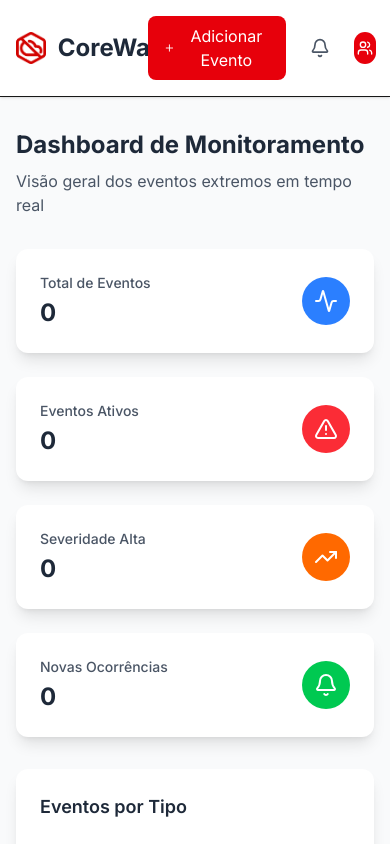
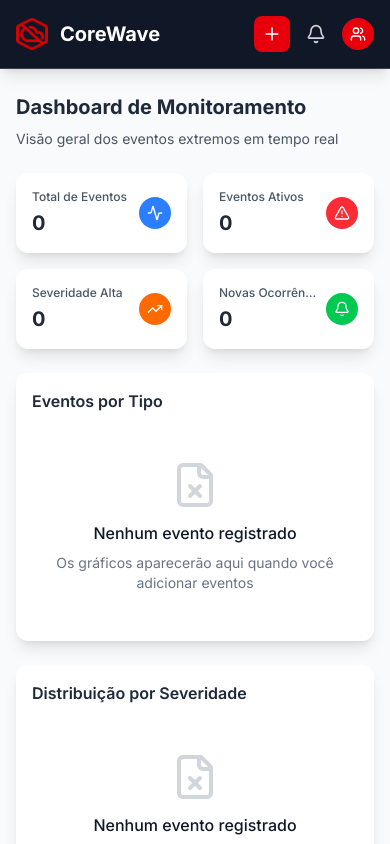
Before and after one commit to juanxto/prototipo-cw, a Next.js app: page /dashboard in a window 390 px wide. Shown: the top 844 px of the page. Built offline with nearby package versions, Linux system fonts and the light colour scheme.

Commit message:
Ajustando responsividade e cores

```diff
--- a/src/app/dashboard/page.tsx
+++ b/src/app/dashboard/page.tsx
@@ -3,6 +3,7 @@
 import React, { useState, useEffect } from 'react';
 import { BarChart, Bar, XAxis, YAxis, CartesianGrid, Tooltip, ResponsiveContainer, PieChart, Pie, Cell } from 'recharts';
 import { AlertTriangle, MapPin, TrendingUp, Bell, Users, Activity, Plus, FileX } from 'lucide-react';
+import Header from '../../components/Header';
 
 export default function DashboardPage() {
   const [stats, setStats] = useState({
@@ -16,7 +17,7 @@ export default function DashboardPage() {
   const [eventos, setEventos] = useState([]);
 
   // Dados vazios para os gráficos
-  const chartData: any[] | undefined = [];
+  const chartData = [];
 
   const handleAddEvent = () => {
     setShowModal(true);
@@ -26,10 +27,11 @@ export default function DashboardPage() {
     setShowModal(false);
   };
 
-  const handleSubmitEvent = (eventData: { tipo?: string; local?: string; severidade: any; descricao?: string; }) => {
+  const handleSubmitEvent = (eventData) => {
     // Aqui você integrará com o backend Quarkus
     console.log('Evento a ser enviado para o backend:', eventData);
 
+    // Por enquanto, apenas simula a adição local
     const novoEvento = {
       id: Date.now(),
       ...eventData,
@@ -48,20 +50,20 @@ export default function DashboardPage() {
   };
 
   const StatCard = ({ icon: Icon, title, value, color, trend }) => (
-    <div className="bg-white rounded-xl p-6 shadow-lg hover:shadow-xl transition-shadow">
+    <div className="bg-white rounded-xl p-4 sm:p-6 shadow-lg hover:shadow-xl transition-shadow">
       <div className="flex items-center justify-between">
-        <div>
-          <p className="text-gray-600 text-sm font-medium">{title}</p>
-          <p className="text-2xl font-bold text-gray-800 mt-1">{value}</p>
+        <div className="min-w-0 flex-1">
+          <p className="text-gray-600 text-xs sm:text-sm font-medium truncate">{title}</p>
+          <p className="text-xl sm:text-2xl font-bold text-gray-800 mt-1">{value}</p>
           {trend && (
-            <p className="text-green-600 text-sm flex items-center mt-1">
-              <TrendingUp className="w-4 h-4 mr-1" />
+            <p className="text-green-600 text-xs sm:text-sm flex items-center mt-1">
+              <TrendingUp className="w-3 h-3 sm:w-4 sm:h-4 mr-1" />
               {trend}
             </p>
           )}
         </div>
-        <div className={`p-3 rounded-full ${color}`}>
-          <Icon className="w-6 h-6 text-white" />
+        <div className={`p-2 sm:p-3 rounded-full ${color} flex-shrink-0 ml-2`}>
+          <Icon className="w-4 h-4 sm:w-6 sm:h-6 text-white" />
         </div>
       </div>
     </div>
@@ -89,8 +91,8 @@ export default function DashboardPage() {
     if (!showModal) return null;
 
     return (
-      <div className="fixed inset-0 backdrop-blur-xs flex items-center justify-center z-50">
-        <div className="bg-white rounded-xl p-6 w-full max-w-md mx-4">
+      <div className="fixed inset-0 backdrop-blur-xs flex items-center justify-center z-50 p-4">
+        <div className="bg-white rounded-xl p-4 sm:p-6 w-full max-w-md mx-auto">
           <h3 className="text-lg font-semibold text-gray-800 mb-4">Adicionar Novo Evento</h3>
 
           <div className="space-y-4">
@@ -100,7 +102,7 @@ export default function DashboardPage() {
                 name="tipo"
                 value={formData.tipo}
                 onChange={handleInputChange}
-                className="w-full px-3 py-2 border border-gray-300 rounded-lg focus:ring-2 focus:ring-red-500 focus:border-transparent"
+                className="w-full px-3 py-2 border border-gray-300 rounded-lg focus:ring-2 focus:ring-red-500 focus:border-transparent text-sm"
                 required
               >
                 <option value="">Selecione o tipo</option>
@@ -121,7 +123,7 @@ export default function DashboardPage() {
                 value={formData.local}
                 onChange={handleInputChange}
                 placeholder="Ex: São Paulo, SP"
-                className="w-full px-3 py-2 border border-gray-300 rounded-lg focus:ring-2 focus:ring-red-500 focus:border-transparent"
+                className="w-full px-3 py-2 border border-gray-300 rounded-lg focus:ring-2 focus:ring-red-500 focus:border-transparent text-sm"
                 required
               />
             </div>
@@ -132,7 +134,7 @@ export default function DashboardPage() {
                 name="severidade"
                 value={formData.severidade}
                 onChange={handleInputChange}
-                className="w-full px-3 py-2 border border-gray-300 rounded-lg focus:ring-2 focus:ring-red-500 focus:border-transparent"
+                className="w-full px-3 py-2 border border-gray-300 rounded-lg focus:ring-2 focus:ring-red-500 focus:border-transparent text-sm"
               >
                 <option value="baixa">Baixa</option>
                 <option value="média">Média</option>
@@ -148,22 +150,22 @@ export default function DashboardPage() {
                 onChange={handleInputChange}
                 placeholder="Descreva os detalhes do evento..."
                 rows={3}
-                className="w-full px-3 py-2 border border-gray-300 rounded-lg focus:ring-2 focus:ring-blue-500 focus:border-transparent"
+                className="w-full px-3 py-2 border border-gray-300 rounded-lg focus:ring-2 focus:ring-red-500 focus:border-transparent text-sm"
               />
             </div>
 
-            <div className="flex space-x-3 pt-4">
+            <div className="flex flex-col sm:flex-row gap-3 pt-4">
               <button
                 type="button"
                 onClick={handleCloseModal}
-                className="flex-1 px-4 py-2 text-gray-700 bg-gray-200 rounded-lg hover:bg-gray-300 transition-colors"
+                className="px-4 py-2 text-gray-700 bg-gray-200 rounded-lg hover:bg-gray-300 transition-colors order-2 sm:order-1"
               >
                 Cancelar
               </button>
               <button
                 type="button"
                 onClick={handleSubmit}
-                className="flex-1 px-4 py-2 bg-red-600 text-white rounded-lg hover:bg-red-700 transition-colors"
+                className="px-4 py-2 bg-red-600 text-white rounded-lg hover:bg-red-700 transition-colors order-1 sm:order-2"
               >
                 Adicionar Evento
               </button>
@@ -175,55 +177,27 @@ export default function DashboardPage() {
   };
 
   const EmptyState = ({ title, description, icon: Icon }) => (
-    <div className="flex flex-col items-center justify-center py-12 text-center">
-      <Icon className="w-16 h-16 text-gray-300 mb-4" />
-      <h3 className="text-lg font-medium text-gray-900 mb-2">{title}</h3>
-      <p className="text-gray-500 max-w-sm">{description}</p>
+    <div className="flex flex-col items-center justify-center py-8 sm:py-12 text-center px-4">
+      <Icon className="w-12 h-12 sm:w-16 sm:h-16 text-gray-300 mb-3 sm:mb-4" />
+      <h3 className="text-base sm:text-lg font-medium text-gray-900 mb-2">{title}</h3>
+      <p className="text-sm sm:text-base text-gray-500 max-w-sm">{description}</p>
     </div>
   );
 
   return (
     <div className="min-h-screen bg-gray-50">
-      {/* Header */}
-      <header className="bg-white shadow-sm border-b">
-        <div className="max-w-7xl mx-auto px-4 sm:px-6 lg:px-8">
-          <div className="flex justify-between items-center py-4">
-            <div className="flex items-center">
-              <img
-                src="/favicon.png"
-                alt="CoreWave Logo"
-                className="w-8 h-8 font mr-3"
-              />
-              <h1 className="text-2xl font-bold text-gray-800">CoreWave</h1>
-            </div>
-            <div className="flex items-center space-x-4">
-              <button
-                onClick={handleAddEvent}
-                className="flex items-center px-4 py-2 bg-red-600 text-white rounded-lg hover:bg-red-700 transition-colors"
-              >
-                <Plus className="w-4 h-4 mr-2" />
-                Adicionar Evento
-              </button>
-              <button className="p-2 text-gray-600 hover:text-gray-800 rounded-lg hover:bg-gray-100">
-                <Bell className="w-5 h-5" />
-              </button>
-              <div className="w-8 h-8 bg-red-600 rounded-full flex items-center justify-center">
-                <Users className="w-4 h-4 text-white" />
-              </div>
-            </div>
-          </div>
-        </div>
-      </header>
+      {/* Header Component */}
+      <Header onAddEvent={handleAddEvent} />
 
       {/* Main Content */}
-      <main className="max-w-7xl mx-auto px-4 sm:px-6 lg:px-8 py-8">
-        <div className="mb-8">
-          <h2 className="text-2xl font-bold text-gray-800 mb-2">Dashboard de Monitoramento</h2>
-          <p className="text-gray-600">Visão geral dos eventos extremos em tempo real</p>
+      <main className="max-w-7xl mx-auto px-4 sm:px-6 lg:px-8 py-6 sm:py-8">
+        <div className="mb-6 sm:mb-8">
+          <h2 className="text-xl sm:text-2xl font-bold text-gray-800 mb-2">Dashboard de Monitoramento</h2>
+          <p className="text-sm sm:text-base text-gray-600">Visão geral dos eventos extremos em tempo real</p>
         </div>
 
         {/* Stats Grid */}
-        <div className="grid grid-cols-1 md:grid-cols-2 lg:grid-cols-4 gap-6 mb-8">
+        <div className="grid grid-cols-2 lg:grid-cols-4 gap-4 sm:gap-6 mb-6 sm:mb-8">
           <StatCard
             icon={Activity}
             title="Total de Eventos"
@@ -251,10 +225,10 @@ export default function DashboardPage() {
         </div>
 
         {/* Charts Section */}
-        <div className="grid grid-cols-1 lg:grid-cols-2 gap-8 mb-8">
+        <div className="grid grid-cols-1 lg:grid-cols-2 gap-6 sm:gap-8 mb-6 sm:mb-8">
           {/* Gráfico de Barras */}
-          <div className="bg-white rounded-xl p-6 shadow-lg">
-            <h3 className="text-lg font-semibold text-gray-800 mb-4">Eventos por Tipo</h3>
+          <div className="bg-white rounded-xl p-4 sm:p-6 shadow-lg">
+            <h3 className="text-base sm:text-lg font-semibold text-gray-800 mb-4">Eventos por Tipo</h3>
             {chartData.length === 0 ? (
               <EmptyState
                 title="Nenhum evento registrado"
@@ -275,8 +249,8 @@ export default function DashboardPage() {
           </div>
 
           {/* Gráfico de Pizza */}
-          <div className="bg-white rounded-xl p-6 shadow-lg">
-            <h3 className="text-lg font-semibold text-gray-800 mb-4">Distribuição por Severidade</h3>
+          <div className="bg-white rounded-xl p-4 sm:p-6 shadow-lg">
+            <h3 className="text-base sm:text-lg font-semibold text-gray-800 mb-4">Distribuição por Severidade</h3>
             {chartData.length === 0 ? (
               <EmptyState
                 title="Nenhum evento registrado"
@@ -307,13 +281,13 @@ export default function DashboardPage() {
         </div>
 
         {/* Recent Events */}
-        <div className="bg-white rounded-xl p-6 shadow-lg">
-          <div className="flex justify-between items-center mb-4">
-            <h3 className="text-lg font-semibold text-gray-800">Eventos Recentes</h3>
+        <div className="bg-white rounded-xl p-4 sm:p-6 shadow-lg">
+          <div className="flex flex-col sm:flex-row sm:justify-between sm:items-center mb-4 gap-2">
+            <h3 className="text-base sm:text-lg font-semibold text-gray-800">Eventos Recentes</h3>
             {eventos.length > 0 && (
               <button
                 onClick={handleAddEvent}
-                className="text-blue-600 hover:text-blue-700 text-sm font-medium"
+                className="text-red-600 hover:text-red-700 text-sm font-medium self-start sm:self-auto"
               >
                 Adicionar mais
               </button>
@@ -327,18 +301,18 @@ export default function DashboardPage() {
               icon={FileX}
             />
           ) : (
-            <div className="space-y-4">
+            <div className="space-y-3 sm:space-y-4">
               {eventos.map((event) => (
-                <div key={event.id} className="flex items-center justify-between p-4 border border-gray-200 rounded-lg hover:bg-gray-50">
+                <div key={event.id} className="flex flex-col sm:flex-row sm:items-center justify-between p-3 sm:p-4 border border-gray-200 rounded-lg hover:bg-gray-50 gap-3 sm:gap-0">
                   <div className="flex items-center">
-                    <MapPin className="w-5 h-5 text-gray-400 mr-3" />
+                    <MapPin className="w-5 h-5 text-gray-400 mr-3 flex-shrink-0" />
                     <div>
-                      <p className="font-medium text-gray-800">{event.tipo}</p>
-                      <p className="text-sm text-gray-600">{event.local}</p>
+                      <p className="font-medium text-gray-800 text-sm sm:text-base">{event.tipo}</p>
+                      <p className="text-xs sm:text-sm text-gray-600">{event.local}</p>
                     </div>
                   </div>
-                  <div className="flex items-center space-x-3">
-                    <span className={`px-3 py-1 rounded-full text-xs font-medium ${
+                  <div className="flex items-center justify-between sm:justify-end sm:space-x-3 ml-8 sm:ml-0">
+                    <span className={`px-2 sm:px-3 py-1 rounded-full text-xs font-medium ${
                       event.severidade === 'alta'
                         ? 'bg-red-100 text-red-800'
                         : event.severidade === 'média'
@@ -347,7 +321,7 @@ export default function DashboardPage() {
                     }`}>
                       {event.severidade}
                     </span>
-                    <span className="text-sm text-gray-500">{event.tempo}</span>
+                    <span className="text-xs sm:text-sm text-gray-500">{event.tempo}</span>
                   </div>
                 </div>
               ))}
--- /dev/null
+++ b/src/components/Header.tsx
@@ -0,0 +1,58 @@
+'use client';
+
+import React from 'react';
+import { Plus, Bell, Users } from 'lucide-react';
+
+const Header = ({ onAddEvent }) => {
+  return (
+    <header className="bg-gray-900 shadow-lg border-b border-gray-700">
+      <div className="max-w-7xl mx-auto px-4 sm:px-6 lg:px-8">
+        <div className="flex justify-between items-center py-4">
+          {/* Logo */}
+          <div className="flex items-center flex-shrink-0">
+            <img
+              src="/favicon.png"
+              alt="CoreWave Logo"
+              className="w-8 h-8 mr-3"
+            />
+            <h1 className="text-xl sm:text-2xl font-bold text-white">CoreWave</h1>
+          </div>
+
+          {/* Actions */}
+          <div className="flex items-center space-x-2 sm:space-x-4">
+            {/* Add Event Button - Hidden on mobile, shown on larger screens */}
+            <button
+              onClick={onAddEvent}
+              className="hidden sm:flex items-center px-3 sm:px-4 py-2 bg-red-600 text-white rounded-lg hover:bg-red-700 transition-colors text-sm"
+            >
+              <Plus className="w-4 h-4 mr-2" />
+              <span className="hidden md:inline">Adicionar Evento</span>
+              <span className="md:hidden">Adicionar</span>
+            </button>
+
+            {/* Mobile Add Button */}
+            <button
+              onClick={onAddEvent}
+              className="sm:hidden p-2 bg-red-600 text-white rounded-lg hover:bg-red-700 transition-colors"
+              title="Adicionar Evento"
+            >
+              <Plus className="w-5 h-5" />
+            </button>
+
+            {/* Notifications */}
+            <button className="p-2 text-gray-300 hover:text-white rounded-lg hover:bg-gray-800 transition-colors">
+              <Bell className="w-5 h-5" />
+            </button>
+
+            {/* User Avatar */}
+            <div className="w-8 h-8 bg-red-600 rounded-full flex items-center justify-center">
+              <Users className="w-4 h-4 text-white" />
+            </div>
+          </div>
+        </div>
+      </div>
+    </header>
+  );
+};
+
+export default Header;
```
